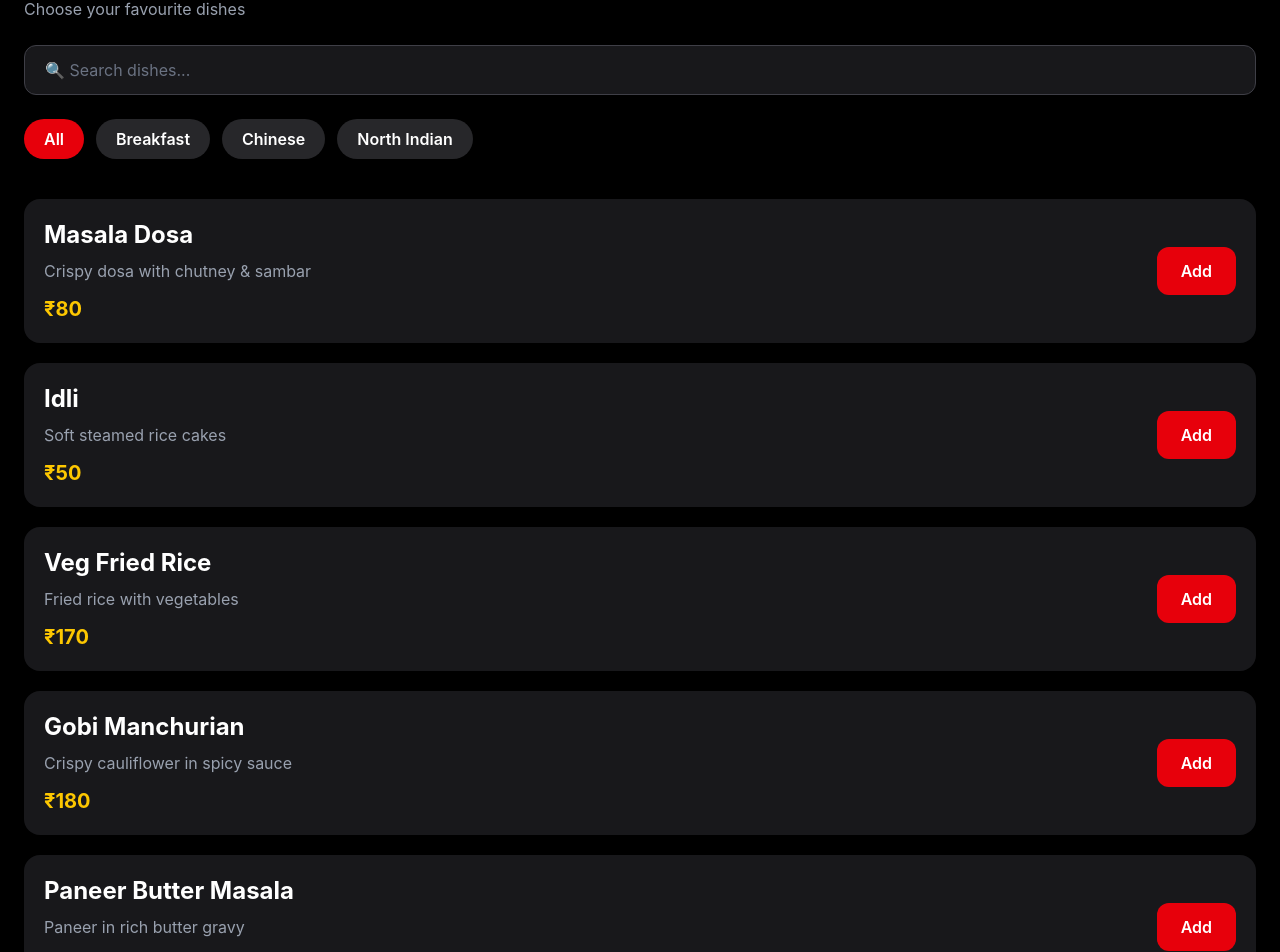
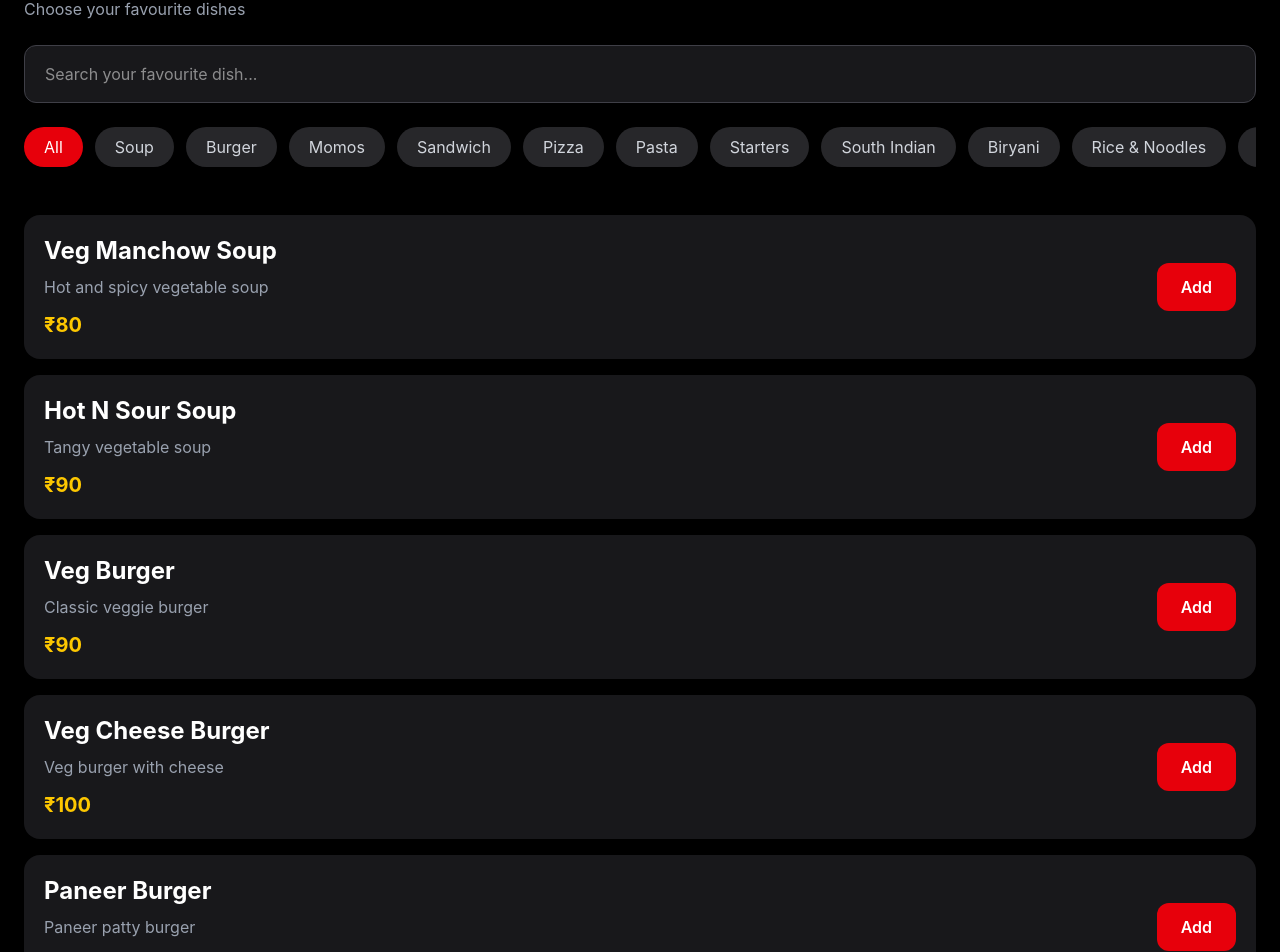
Before and after one commit to tejassa7438-dev/reddys-kitchen-os, a React (Vite) app: page /menu in a window 1280 px wide. Shown: the part 75-1027 px from the top of the page. Built offline with nearby package versions, Linux system fonts and the light colour scheme.

Commit message:
Update menu UI with categories

```diff
--- /dev/null
+++ b/src/components/menu/CategoryTabs.tsx
@@ -0,0 +1,42 @@
+type Props = {
+  selected: string;
+  onSelect: (category: string) => void;
+};
+
+const categories = [
+  "All",
+  "Soup",
+  "Burger",
+  "Momos",
+  "Sandwich",
+  "Pizza",
+  "Pasta",
+  "Starters",
+  "South Indian",
+  "Biryani",
+  "Rice & Noodles",
+  "Main Course",
+  "Drinks",
+];
+
+function CategoryTabs({ selected, onSelect }: Props) {
+  return (
+    <div className="flex gap-3 overflow-x-auto pb-4 scrollbar-hide">
+      {categories.map((cat) => (
+        <button
+          key={cat}
+          onClick={() => onSelect(cat)}
+          className={`px-5 py-2 rounded-full whitespace-nowrap transition ${
+            selected === cat
+              ? "bg-red-600 text-white"
+              : "bg-zinc-800 text-gray-300 hover:bg-zinc-700"
+          }`}
+        >
+          {cat}
+        </button>
+      ))}
+    </div>
+  );
+}
+
+export default CategoryTabs;
--- /dev/null
+++ b/src/components/menu/SearchBar.tsx
@@ -0,0 +1,18 @@
+type Props = {
+  value: string;
+  onChange: (value: string) => void;
+};
+
+function SearchBar({ value, onChange }: Props) {
+  return (
+    <input
+      type="text"
+      placeholder="Search your favourite dish..."
+      value={value}
+      onChange={(e) => onChange(e.target.value)}
+      className="w-full bg-zinc-900 text-white rounded-xl px-5 py-4 outline-none border border-zinc-700 focus:border-red-500"
+    />
+  );
+}
+
+export default SearchBar;
--- a/src/constants/menu.ts
+++ b/src/constants/menu.ts
@@ -1,44 +1,111 @@
 export const menuItems = [
+  // SOUP
   {
     id: 1,
-    name: "Masala Dosa",
-    category: "Breakfast",
+    name: "Veg Manchow Soup",
+    description: "Hot and spicy vegetable soup",
     price: 80,
-    description: "Crispy dosa with chutney & sambar",
+    category: "Soup",
+    popular: false,
   },
   {
     id: 2,
-    name: "Idli",
-    category: "Breakfast",
-    price: 50,
-    description: "Soft steamed rice cakes",
+    name: "Hot N Sour Soup",
+    description: "Tangy vegetable soup",
+    price: 90,
+    category: "Soup",
+    popular: true,
   },
+
+  // BURGER
   {
     id: 3,
-    name: "Veg Fried Rice",
-    category: "Chinese",
-    price: 170,
-    description: "Fried rice with vegetables",
+    name: "Veg Burger",
+    description: "Classic veggie burger",
+    price: 90,
+    category: "Burger",
+    popular: false,
   },
   {
     id: 4,
-    name: "Gobi Manchurian",
-    category: "Chinese",
-    price: 180,
-    description: "Crispy cauliflower in spicy sauce",
+    name: "Veg Cheese Burger",
+    description: "Veg burger with cheese",
+    price: 100,
+    category: "Burger",
+    popular: true,
   },
   {
     id: 5,
-    name: "Paneer Butter Masala",
-    category: "North Indian",
-    price: 220,
-    description: "Paneer in rich butter gravy",
+    name: "Paneer Burger",
+    description: "Paneer patty burger",
+    price: 110,
+    category: "Burger",
+    popular: true,
   },
   {
     id: 6,
-    name: "Butter Naan",
-    category: "North Indian",
-    price: 40,
-    description: "Fresh tandoor naan",
+    name: "Paneer Cheese Burger",
+    description: "Paneer burger with cheese",
+    price: 120,
+    category: "Burger",
+    popular: true,
+  },
+
+  // MOMOS
+  {
+    id: 7,
+    name: "Veg Steam Momos",
+    description: "Steamed vegetable momos",
+    price: 50,
+    category: "Momos",
+    popular: false,
+  },
+  {
+    id: 8,
+    name: "Veg Fried Momos",
+    description: "Crispy fried vegetable momos",
+    price: 60,
+    category: "Momos",
+    popular: true,
+  },
+  {
+    id: 9,
+    name: "Paneer Steam Momos",
+    description: "Steamed paneer momos",
+    price: 80,
+    category: "Momos",
+    popular: false,
+  },
+  {
+    id: 10,
+    name: "Paneer Fried Momos",
+    description: "Fried paneer momos",
+    price: 90,
+    category: "Momos",
+    popular: true,
+  },
+  {
+    id: 11,
+    name: "Cheese Corn Steam Momos",
+    description: "Steamed cheese corn momos",
+    price: 90,
+    category: "Momos",
+    popular: false,
+  },
+  {
+    id: 12,
+    name: "Cheese Corn Fried Momos",
+    description: "Fried cheese corn momos",
+    price: 100,
+    category: "Momos",
+    popular: true,
+  },
+  {
+    id: 13,
+    name: "Kurkure Momos",
+    description: "Extra crispy kurkure momos",
+    price: 110,
+    category: "Momos",
+    popular: true,
   },
 ];
--- a/src/pages/Menu/MenuPage.tsx
+++ b/src/pages/Menu/MenuPage.tsx
@@ -1,71 +1,52 @@
 import { useState } from "react";
 import FoodCard from "../../components/menu/FoodCard";
+import SearchBar from "../../components/menu/SearchBar";
+import CategoryTabs from "../../components/menu/CategoryTabs";
 import CartSummary from "../../components/cart/CartSummary";
 import { menuItems } from "../../constants/menu";
 
 function MenuPage() {
-  const categories = [
-    "All",
-    ...new Set(menuItems.map((item) => item.category)),
-  ];
-
-  const [selectedCategory, setSelectedCategory] = useState("All");
   const [search, setSearch] = useState("");
+  const [category, setCategory] = useState("All");
 
   const filteredItems = menuItems.filter((item) => {
-    const matchesCategory =
-      selectedCategory === "All" ||
-      item.category === selectedCategory;
-
     const matchesSearch = item.name
       .toLowerCase()
       .includes(search.toLowerCase());
 
-    return matchesCategory && matchesSearch;
+    const matchesCategory =
+      category === "All" || item.category === category;
+
+    return matchesSearch && matchesCategory;
   });
 
   return (
     <div className="min-h-screen bg-black text-white p-6">
 
-      {/* Title */}
       <h1 className="text-4xl font-bold text-red-600">
         🍽 MENU
       </h1>
 
-      <p className="text-gray-400 mt-2 mb-6">
+      <p className="text-gray-400 mt-2">
         Choose your favourite dishes
       </p>
 
-      {/* Search Bar */}
-      <input
-        type="text"
-        placeholder="🔍 Search dishes..."
+      <div className="mt-6">
+        <SearchBar
           value={search}
-        onChange={(e) => setSearch(e.target.value)}
-        className="w-full mb-6 px-5 py-3 rounded-xl bg-zinc-900 border border-zinc-700 text-white placeholder-gray-500 focus:outline-none focus:border-red-600"
+          onChange={setSearch}
         />
-
-      {/* Category Buttons */}
-      <div className="flex gap-3 overflow-x-auto mb-8 pb-2">
-        {categories.map((category) => (
-          <button
-            key={category}
-            onClick={() => setSelectedCategory(category)}
-            className={`px-5 py-2 rounded-full whitespace-nowrap transition font-semibold ${
-              selectedCategory === category
-                ? "bg-red-600 text-white"
-                : "bg-zinc-800 hover:bg-zinc-700"
-            }`}
-          >
-            {category}
-          </button>
-        ))}
       </div>
 
-      {/* Food Cards */}
-      <div className="grid gap-5 pb-28">
-        {filteredItems.length > 0 ? (
-          filteredItems.map((item) => (
+      <div className="mt-6">
+        <CategoryTabs
+          selected={category}
+          onSelect={setCategory}
+        />
+      </div>
+
+      <div className="mt-8 space-y-4">
+        {filteredItems.map((item) => (
           <FoodCard
             key={item.id}
             id={item.id}
@@ -73,23 +54,10 @@ function MenuPage() {
             description={item.description}
             price={item.price}
           />
-          ))
-        ) : (
-          <div className="text-center py-20">
-            <h2 className="text-2xl text-gray-400">
-              😔 No dishes found
-            </h2>
-
-            <p className="mt-3 text-gray-500">
-              Try another search or category.
-            </p>
-          </div>
-        )}
+        ))}
       </div>
 
-      {/* Floating Cart */}
       <CartSummary />
-
     </div>
   );
 }
```
Also changed, not shown: src/components/menu/PopularBanner.tsx (added). Lines whose indentation alone changed are shown as unchanged.
